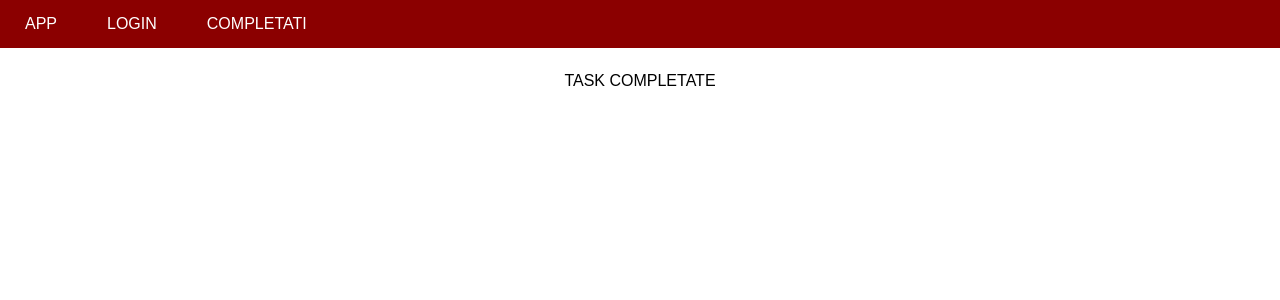
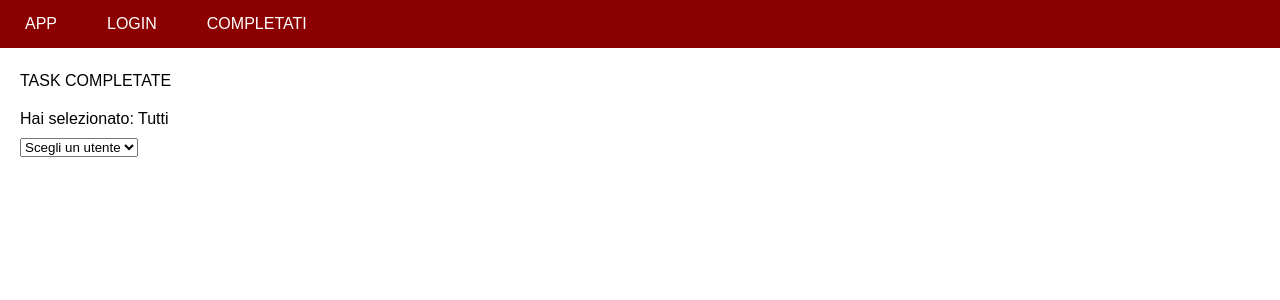
Before and after one commit to Niketion/todo-app, a Vue app: page /completed in a window 1280 px wide. Shown: the top 300 px of the page. Built offline with nearby package versions, Linux system fonts and the light colour scheme.

Commit message:
0.1.4 - Completed task selection

```diff
--- a/src/components/Completed.vue
+++ b/src/components/Completed.vue
@@ -1,9 +1,20 @@
 <template>
 <div>
-    <div class="flex-center">
-        <div class="title-completed">
-            task completate
-        </div>
+    <div class="title-completed">
+        task completate
+    </div>
+
+
+    <div class="select-user">
+        <div class="select-text">Hai selezionato: {{ selected }}</div>
+
+        <select v-model="selected">
+            <option disabled value="Tutti">Scegli un utente</option>
+            <option v-for="user in users">
+                {{user.name}}
+            </option>
+            <option>Tutti</option>
+        </select>
     </div>
 
     <ul class="todo-completed" v-for="todo in todosCompleted">
@@ -21,20 +32,37 @@ export default {
     name: 'completed-list',
     computed: {
         todosCompleted() {
-            if (localStorage.getItem("completed") == undefined) {
-                return [];
+            if (localStorage.getItem("completed") == undefined) return [];
+
+            if (this.selected == "Tutti") {
+                return JSON.parse(localStorage.getItem("completed"));
             }
 
-            return JSON.parse(localStorage.getItem("completed"));
+            return JSON.parse(localStorage.getItem("completed")).filter(task => task.user == this.selected)
+        },
+        users() {
+            if (localStorage.getItem("users") == undefined) return []
+
+            return JSON.parse(localStorage.getItem("users"))
         }
     },
+    data() {
+        return {
+            selected: 'Tutti',
+        }
+    }
 }
 </script>
 
 <style>
 
+    .select-text {
+        margin-bottom: 10px;
+    }
+
     .title-completed {
         text-transform: uppercase;
+        margin-left: 20px;
         margin-bottom: 20px;
     }
 
@@ -49,4 +77,9 @@ export default {
         margin-left: 20px;
     }
 
+    .select-user {
+        margin-left: 20px;
+        margin-bottom: 20px;
+    }
+
 </style>
--- a/src/components/auth/Login.vue
+++ b/src/components/auth/Login.vue
@@ -24,6 +24,7 @@ export default {
   data() {
     return {
       user: '',
+      users: []
     }
   },
   computed: {
@@ -34,6 +35,17 @@ export default {
   },
   methods: {
     setUser() {
+      if (localStorage.getItem("users") != undefined) {
+        this.users = JSON.parse(localStorage.getItem("users"))
+      }
+
+      if (this.users.filter(user => user.name == this.user).length == 0) {
+        this.users.push({
+          name: this.user
+        })
+        localStorage.setItem("users", JSON.stringify(this.users));
+      }
+
       sessionStorage.setItem("user", this.user)
       document.getElementById("input").innerHTML = "Autenticato con successo!";
     },
```
